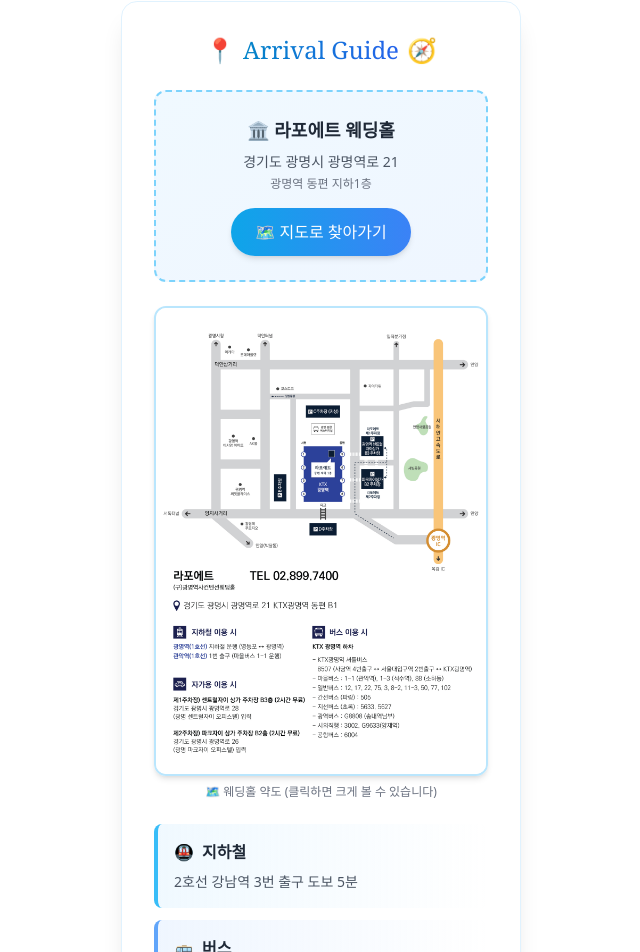
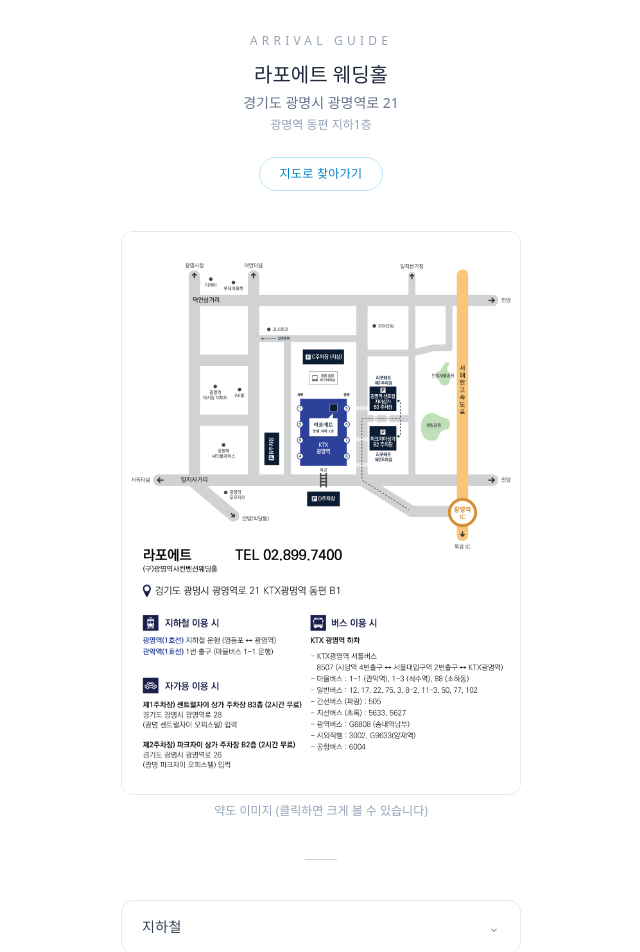
Before and after one commit to 2thumbz/wedding-invite, a Next.js app: page / in a window 1280 px wide. Shown: the part 2498-3450 px from the top of the page, without its empty margins (361-1001 px from the left). Built offline with nearby package versions, Linux system fonts and the light colour scheme.

Commit message:
Redesign Location (Arrival Guide) to match minimal serif style with transport accordion

```diff
--- a/components/Location.tsx
+++ b/components/Location.tsx
@@ -3,46 +3,73 @@
 import Image from 'next/image'
 import { useState } from 'react'
 
+const transportInfo = [
+  {
+    title: '지하철',
+    lines: ['2호선 강남역 3번 출구 도보 5분'],
+  },
+  {
+    title: '버스',
+    lines: ['간선 : 146, 341, 360', '지선 : 4412, 4419'],
+  },
+  {
+    title: '주차',
+    lines: ['건물 지하 주차장 이용 가능 (3시간 무료)'],
+  },
+]
+
+function TransportAccordion({ title, lines }: { title: string; lines: string[] }) {
+  const [open, setOpen] = useState(false)
+
+  return (
+    <div className="border border-slate-200 rounded-xl overflow-hidden">
+      <button
+        onClick={() => setOpen((v) => !v)}
+        className="w-full flex items-center justify-between px-5 py-4 text-sm tracking-wide text-slate-700"
+      >
+        <span>{title}</span>
+        <span className={`transition-transform text-slate-400 ${open ? 'rotate-180' : ''}`}>⌄</span>
+      </button>
+      {open && (
+        <div className="px-5 pb-5">
+          <div className="bg-slate-50 rounded-lg px-4 py-3 space-y-1">
+            {lines.map((line) => (
+              <p key={line} className="text-sm text-slate-600">
+                {line}
+              </p>
+            ))}
+          </div>
+        </div>
+      )}
+    </div>
+  )
+}
+
 export function Location() {
   const [isMapOpen, setIsMapOpen] = useState(false)
 
   return (
-    <section className="max-w-md mx-auto px-6 py-8">
-      <div className="bg-white/80 backdrop-blur-sm rounded-2xl shadow-xl p-8 border border-sky-100">
-        <div className="flex items-center justify-center gap-2 mb-6">
-          <span className="text-2xl">📍</span>
-          <h3 className="text-2xl font-serif text-center bg-gradient-to-r from-sky-600 to-blue-600 bg-clip-text text-transparent">
-            Arrival Guide
-          </h3>
-          <span className="text-2xl">🧭</span>
-        </div>
+    <section className="max-w-md mx-auto px-6 py-16">
+      <div className="text-center mb-10">
+        <p className="text-xs tracking-[0.35em] text-slate-400 mb-3">ARRIVAL GUIDE</p>
+        <p className="font-serif text-xl text-slate-800 mb-1">라포에트 웨딩홀</p>
+        <p className="text-sm text-slate-500 mb-1">경기도 광명시 광명역로 21</p>
+        <p className="text-xs text-slate-400 mb-6">광명역 동편 지하1층</p>
 
-        <div className="mb-6">
-          <div className="bg-gradient-to-br from-sky-50 to-blue-50 rounded-xl p-6 text-center border-2 border-dashed border-sky-300">
-            <p className="text-lg font-bold text-gray-800 mb-2">
-              🏛️ 라포에트 웨딩홀
-            </p>
-            <p className="text-gray-600 text-sm mb-1">
-              경기도 광명시 광명역로 21
-            </p>
-            <p className="text-gray-500 text-xs mb-4">
-              광명역 동편 지하1층
-            </p>
         <a
           href="https://naver.me/5du4RWOQ"
           target="_blank"
           rel="noopener noreferrer"
-              className="inline-block bg-gradient-to-r from-sky-500 to-blue-500 text-white px-6 py-3 rounded-full hover:from-sky-600 hover:to-blue-600 transition-all shadow-md hover:shadow-lg font-medium"
+          className="inline-block text-xs tracking-wide text-sky-600 border border-sky-200 rounded-full px-5 py-2 hover:bg-sky-50 transition-colors"
         >
-              🗺️ 지도로 찾아가기
+          지도로 찾아가기
         </a>
-          </div>
       </div>
 
       {/* 약도 이미지 */}
-        <div className="mb-6">
+      <div className="mb-10">
         <div
-            className="rounded-xl overflow-hidden border-2 border-sky-200 shadow-md cursor-pointer hover:shadow-lg transition-shadow"
+          className="rounded-xl overflow-hidden border border-slate-200 cursor-pointer"
           onClick={() => setIsMapOpen(true)}
         >
           <Image
@@ -53,40 +80,17 @@
             className="w-full h-auto"
           />
         </div>
-          <p className="text-center text-gray-500 text-xs mt-2">
-            🗺️ 웨딩홀 약도 (클릭하면 크게 볼 수 있습니다)
+        <p className="text-center text-slate-400 text-xs mt-2">
+          약도 이미지 (클릭하면 크게 볼 수 있습니다)
         </p>
       </div>
 
+      <div className="w-8 h-px bg-slate-300 mx-auto mb-10" />
+
       <div className="space-y-3">
-          <div className="bg-gradient-to-r from-sky-50 to-transparent rounded-lg p-4 border-l-4 border-sky-400">
-            <p className="font-bold text-gray-800 mb-2 flex items-center gap-2">
-              <span>🚇</span> 지하철
-            </p>
-            <p className="text-gray-600 text-sm">
-              2호선 강남역 3번 출구 도보 5분
-            </p>
-          </div>
-
-          <div className="bg-gradient-to-r from-blue-50 to-transparent rounded-lg p-4 border-l-4 border-blue-400">
-            <p className="font-bold text-gray-800 mb-2 flex items-center gap-2">
-              <span>🚌</span> 버스
-            </p>
-            <p className="text-gray-600 text-sm">
-              간선: 146, 341, 360<br />
-              지선: 4412, 4419
-            </p>
-          </div>
-
-          <div className="bg-gradient-to-r from-sky-50 to-transparent rounded-lg p-4 border-l-4 border-sky-400">
-            <p className="font-bold text-gray-800 mb-2 flex items-center gap-2">
-              <span>🚗</span> 주차
-            </p>
-            <p className="text-gray-600 text-sm">
-              건물 지하 주차장 이용 가능 (3시간 무료)
-            </p>
-          </div>
-        </div>
+        {transportInfo.map((item) => (
+          <TransportAccordion key={item.title} title={item.title} lines={item.lines} />
+        ))}
       </div>
 
       {/* 풀스크린 모달 */}
```
Lines whose indentation alone changed are shown as unchanged.
